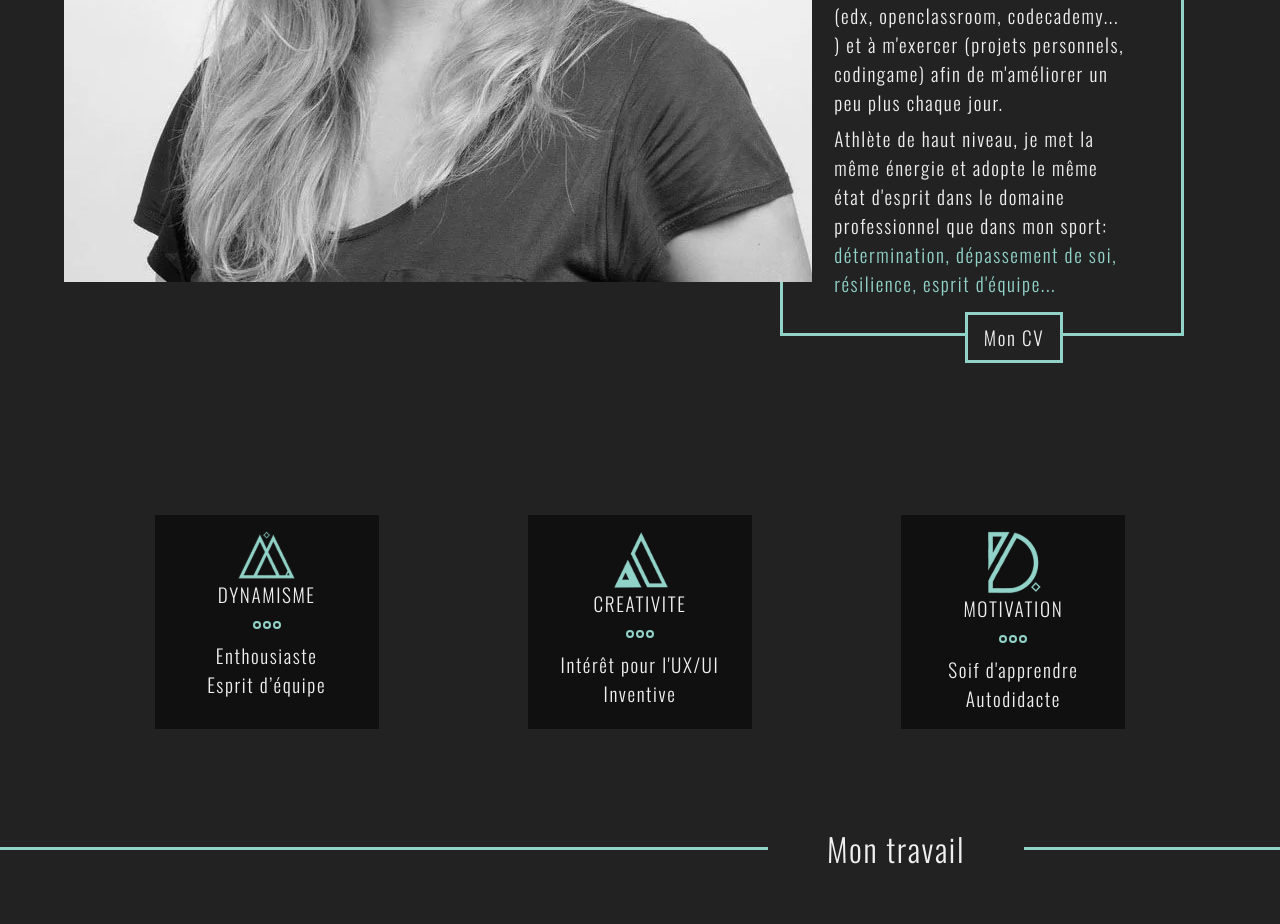
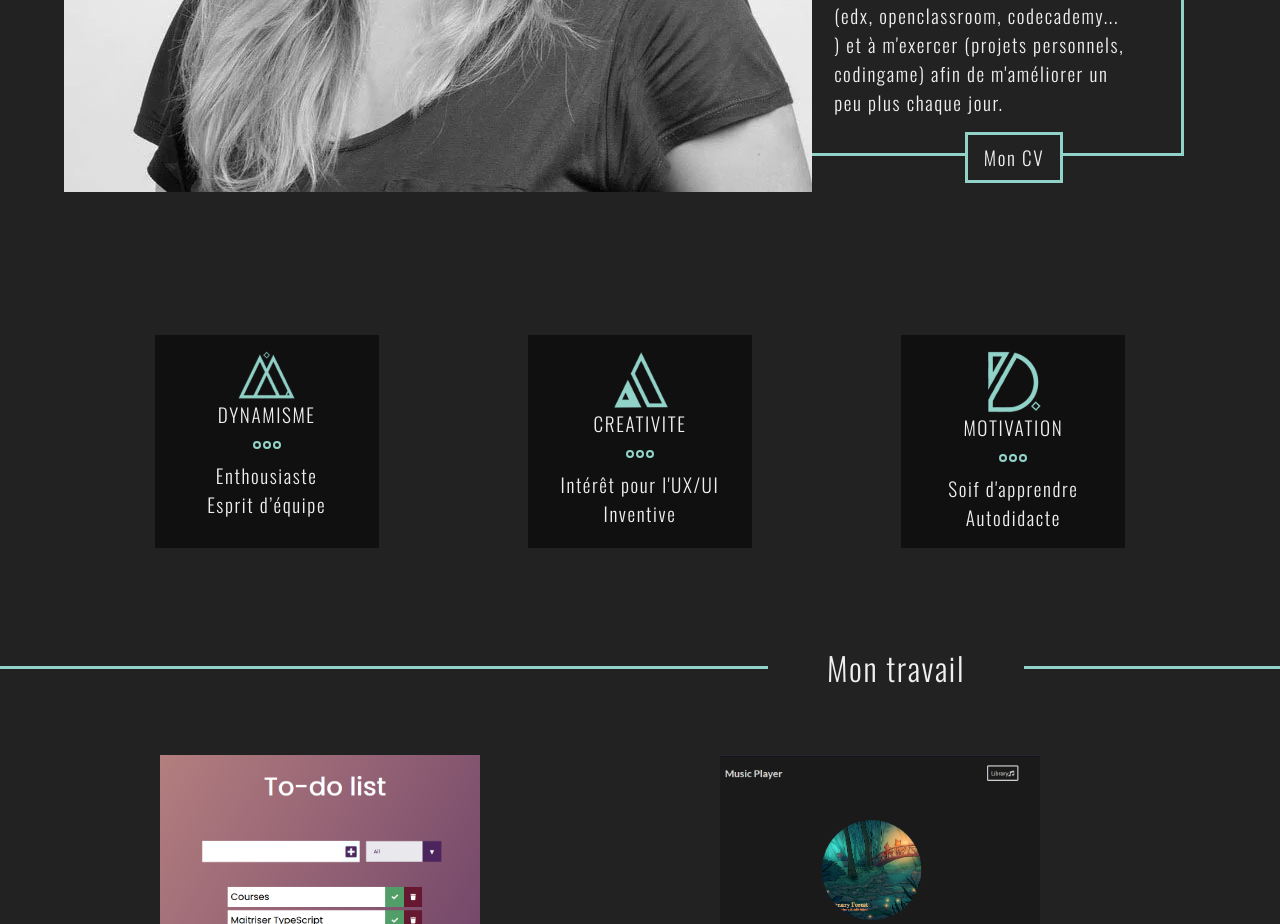
Before and after one commit to MaelleDL/Portfolio, a React (Create React App) app: page / in a window 1280 px wide. Shown: the part 1560-2484 px from the top of the page. Built offline with nearby package versions, Linux system fonts and the light colour scheme.

Commit message:
relecture

```diff
--- a/src/components/A-propos.js
+++ b/src/components/A-propos.js
@@ -31,8 +31,6 @@ const Apropos = () => {
                         <p>Issue d'un <span>parcours non-linéaire</span> et varié (Bac S, Licence d'Histoire, Cursus chant lyrique en conservatoire ), j'ai enfin trouvé ma voie dans le développement web. Ayant de l'appétence autant pour la <span>logique et la résolution de problème</span> que pour <span>l'UX et l'UI</span>, je m'épanouie pleinement dans ce domaine.</p>
 
                         <p>En mars 2020, après huit mois de formation chez Simplon.co, j'ai obtenu mon <span>titre professionnel de développeuse web et web mobile</span>. Je continue à <span>me former en autodidacte</span> (edx, openclassroom, codecademy... ) et à m'exercer (projets personnels, codingame) afin de m'améliorer un peu plus chaque jour.</p>
-
-                        <p>Athlète de haut niveau, je met la même énergie et adopte le même état d'esprit dans le domaine professionnel que dans mon sport: <span>détermination, dépassement de soi, résilience, esprit d'équipe...</span> </p>
                     </div>
                     <a href={CV} target="_blank" rel="noreferrer" className="button">Mon CV</a>
                 </div>
```
